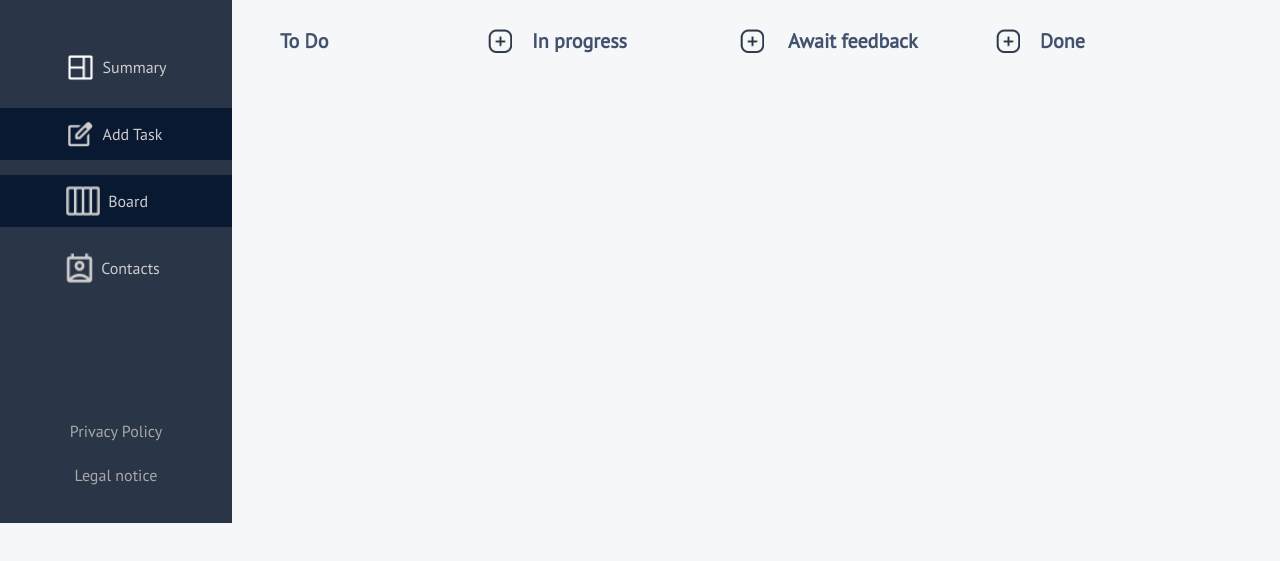
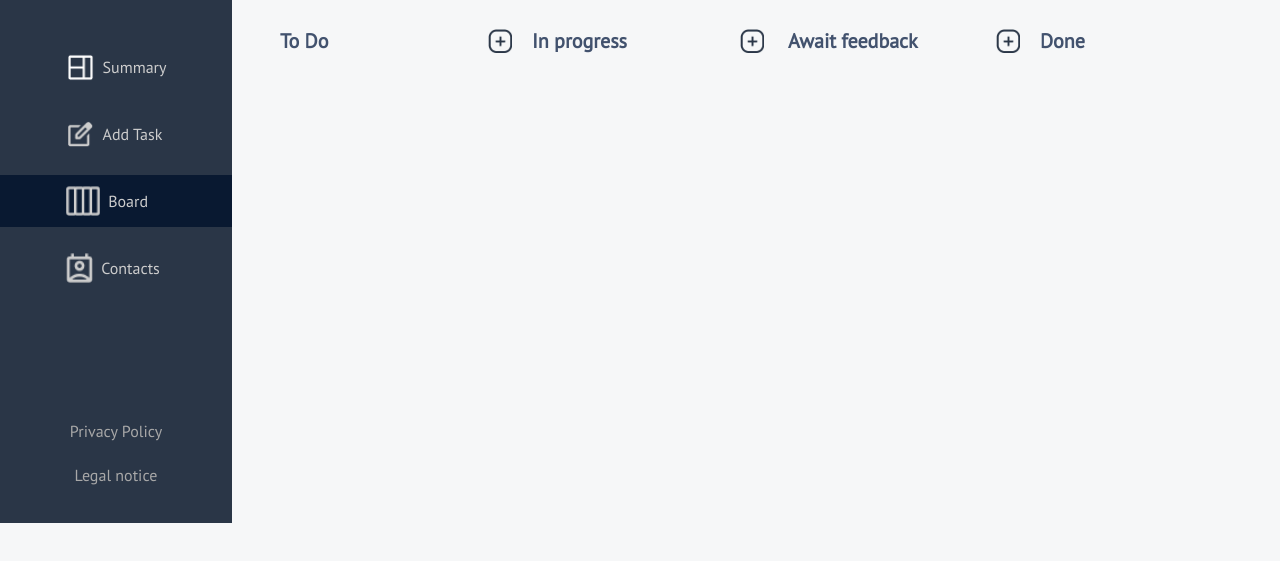
Before and after one commit to ttariik/join-374, a plain HTML site: page templates-html/board.html in a window 1280 px wide. Shown: the part 277-838 px from the top of the page. Drawn offline with Linux system fonts and the light colour scheme; no server answers.

Commit message:
add task delete

```diff
--- a/templates-html/board.html
+++ b/templates-html/board.html
@@ -6,7 +6,6 @@
     <title>Join</title>
     <link rel="icon" href="/img/Capa2.png" />
     <link rel="stylesheet" href="/styles/board.css" />
-    <link rel="stylesheet" href="/styles/add-task.css" />
     <link rel="stylesheet" href="/style.css" />
     <script src="/script.js"></script>
     <script src="/scripts/add-task.js"></script>
```
